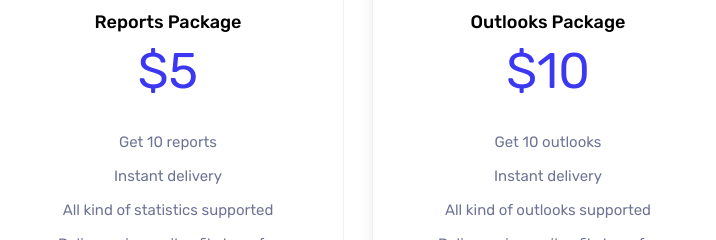
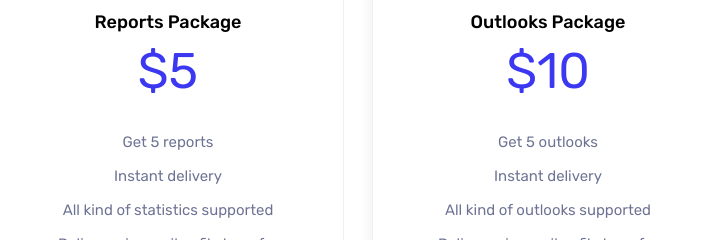
Before and after one commit to buystatista/buystatista.github.io, a website: page index.html in a window 1280 px wide. Shown: the part 3520-3760 px from the top of the page, 92-808 px from the left. Drawn offline with Linux system fonts and the light colour scheme.

Commit message:
Update index.html

```diff
--- a/index.html
+++ b/index.html
@@ -410,7 +410,7 @@
 								<h6 class="font-weight-medium title-text">Reports Package</h6>
 								<h1 class="text-amount mb-4 mt-2">$5</h1>
 								<ul class="pricing-list">
-									<li>Get 10 reports</li>
+									<li>Get 5 reports</li>
 									<li>Instant delivery</li>
 									<li>All kind of statistics supported</li>
 									<li>Delivery via email or file transfer via Telegram</li>
@@ -425,7 +425,7 @@
 								<h6 class="font-weight-medium title-text">Outlooks Package</h6>
 								<h1 class="text-amount mb-4 mt-2">$10</h1>
 								<ul class="pricing-list">
-									<li>Get 10 outlooks</li>
+									<li>Get 5 outlooks</li>
 									<li>Instant delivery</li>
 									<li>All kind of outlooks supported</li>
 									<li>Delivery via email or file transfer via Telegram</li>
```
